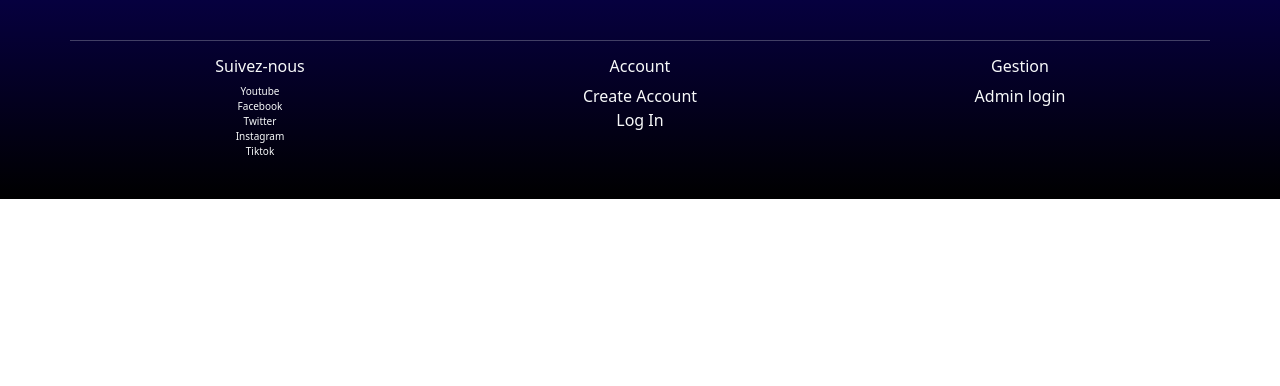
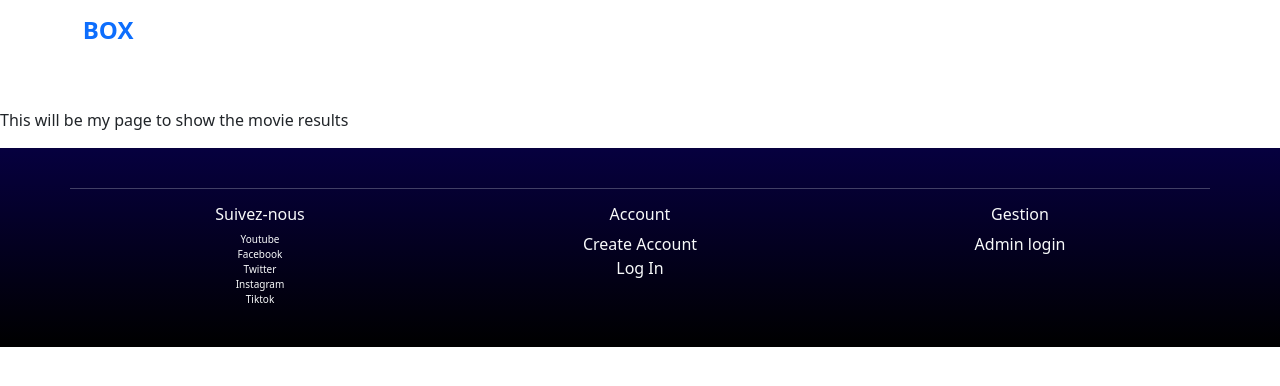
Before and after one commit to aliciaach/FilmBox, a React (Vite) app in the folder filmbox-app/client/: page /searchResults in a window 1280 px wide. Shown: the top 386 px of the page. Built offline with nearby package versions, Linux system fonts and the light colour scheme; a web font is replaced by a local one.

Commit message:
debut developpement page pour les resultats

```diff
--- a/filmbox-app/client/src/App.jsx
+++ b/filmbox-app/client/src/App.jsx
@@ -13,6 +13,7 @@ import AdminManagementPage from "./components/AdminManagementPage";
 import UserManagement from "./components/UserManagement";
 import PageWatchList from "./components/PageWatchList";
 import Footer from './components/Footer';
+import SearchResults from './components/SearchResults';
 // import UserManagement from "./components/UserManagement";
 
 function App() {
@@ -31,6 +32,7 @@ function App() {
         <Route path="/adminManagement" element={<AdminManagement />} />
         <Route path="/AdminManagementPage" element={<AdminManagementPage />} />
         <Route path="/PageWatchlist" element={<PageWatchList />} />
+        <Route path="/searchResults" element={<SearchResults/>} />
       </Routes>
       <Footer/>
     </div>
--- a/filmbox-app/client/src/components/Header.jsx
+++ b/filmbox-app/client/src/components/Header.jsx
@@ -4,9 +4,11 @@ import { Link, useNavigate } from 'react-router-dom';
 import '../styles/Header.css';
 import { useState, useEffect } from "react";
 
+
 function Header() {
   const [searchInput, setSearchInput] = useState("");
   const [results, setResults] = useState([]);
+  const navigate = useNavigate();
 
   useEffect(() => {
     if (searchInput === "") {
--- /dev/null
+++ b/filmbox-app/client/src/components/SearchResults.jsx
@@ -0,0 +1,19 @@
+import React, { useState } from 'react';
+import { Link } from 'react-router-dom';
+import { useNavigate } from 'react-router-dom';
+import Header from '../components/Header';
+
+function SearchResults() {
+
+
+    return (
+        <>
+        <Header/>
+        <div>
+            <p>This will be my page to show the movie results</p>
+        </div>
+        </>
+    )
+}
+
+export default SearchResults
```
